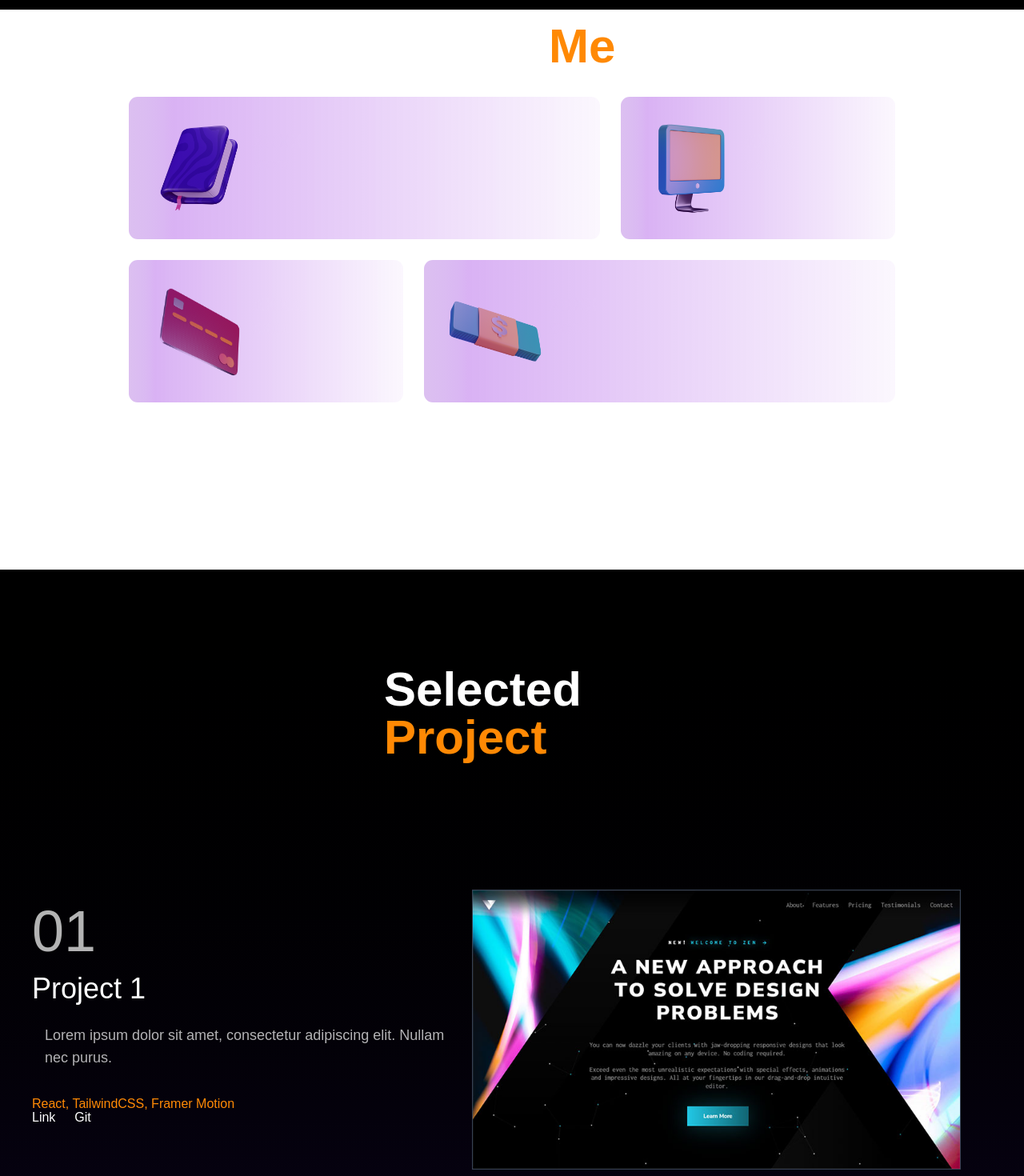
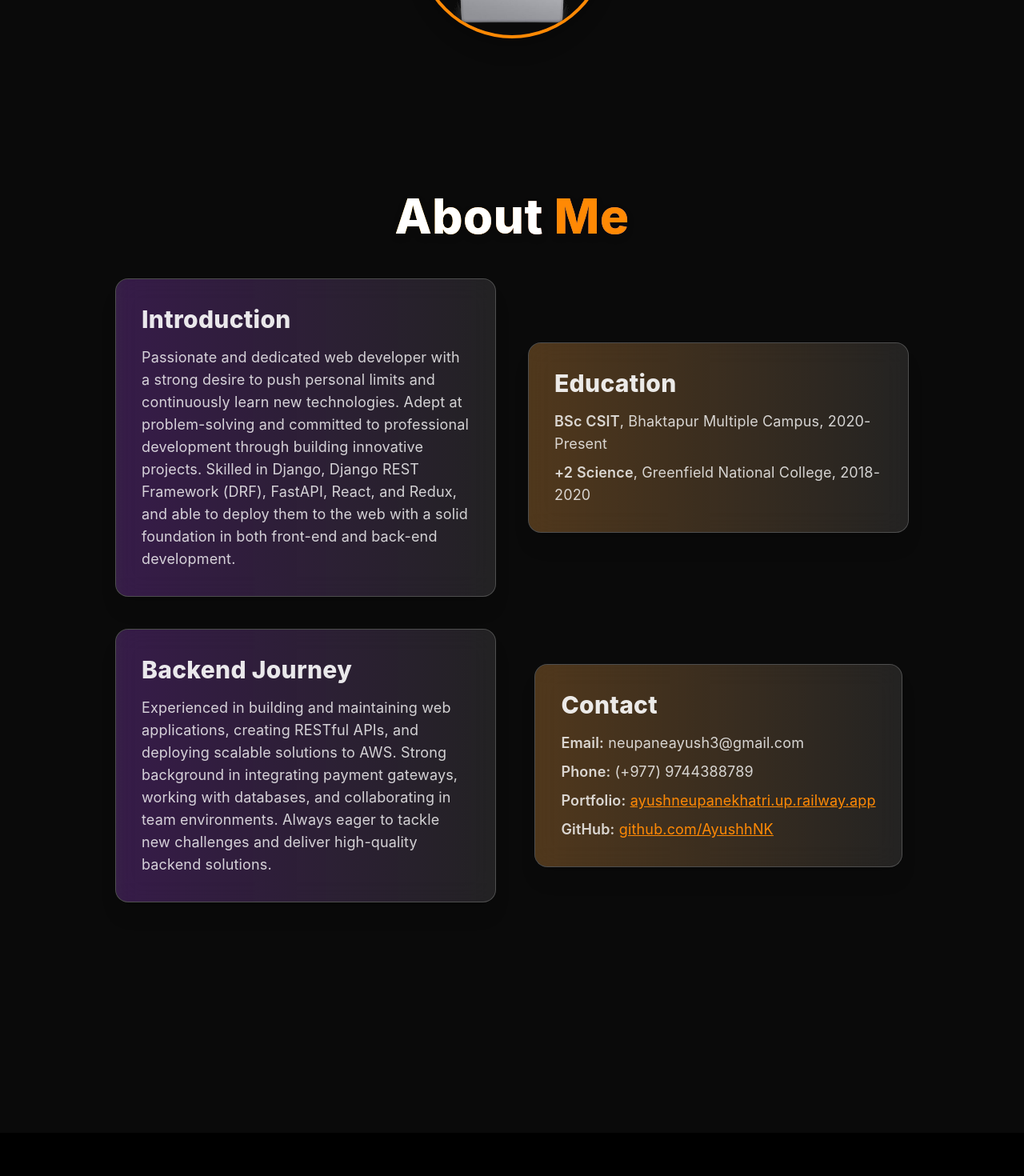
Before and after one commit to AyushhNK/AyushNeupane, a Next.js app: page / in a window 1280 px wide. Shown: the part 1040-2510 px from the top of the page at 80% size. Built offline with nearby package versions, Linux system fonts and the light colour scheme.

Commit message:
feat: update to the portfolio

```diff
--- a/src/app/globals.css
+++ b/src/app/globals.css
@@ -1,8 +1,8 @@
 @import "tailwindcss";
 
 :root {
-  --background: #ffffff;
-  --foreground: #171717;
+  --background: #0a0a0a;
+  --foreground: #ededed;
 }
 
 @theme inline {
@@ -22,7 +22,9 @@
 body {
   background: var(--background);
   color: var(--foreground);
-  font-family: Arial, Helvetica, sans-serif;
+  font-family: 'Inter', Arial, Helvetica, sans-serif;
+  letter-spacing: 0.01em;
+  transition: background 0.4s cubic-bezier(0.4,0,0.2,1), color 0.4s cubic-bezier(0.4,0,0.2,1);
 }
 
 @keyframes gradient-xy{
@@ -38,3 +40,22 @@ body {
   animation: gradient-xy 5s ease infinite;
   background-size:200% 200%;
 }
+
+::-webkit-scrollbar {
+  width: 8px;
+  background: #181818;
+}
+::-webkit-scrollbar-thumb {
+  background: #381a5f;
+  border-radius: 8px;
+}
+
+h1, h2, h3, h4, h5, h6 {
+  font-family: 'Inter', Arial, Helvetica, sans-serif;
+  font-weight: 800;
+  letter-spacing: 0.01em;
+}
+
+a {
+  transition: color 0.2s;
+}
--- a/src/components/About.tsx
+++ b/src/components/About.tsx
@@ -8,53 +8,51 @@ import finance from '../assets/finance.png';
 
 const About = () => {
     return (
-        <div className="max-w[1200px] mx-40" id="about">
-            <h1 className='text-white text-6xl max-w-[320px] mx-auto font-semibold p-4 mb-4'>About <span className='text-orange-400'>Me</span></h1>
-            <div className='grid grid-cols-8 gap-6 place-items-center'>
-                <div className='w-full col-span-5 relative bg-white/10 backdrop-blur-lg border border-white/20 rounded-xl overflow-hidden'>
-                    <div className='absolute inset-0 bg-gradient-to-r from-orange-400 via-purple-700 opacity-30 animate-gradient-xy'></div>
-                    <div className='flex flex-row p-6'>
-                        <Image src={book} alt="book" className='w-auto h-[130px]'/>
-                        <div className='flex flex-col mt-4'>
-                            <h2 className='text-2xl font-bold text-white/80'>XXXX</h2>
-                            <p className='text-lg text-white/70'>XXXX</p>
-                        </div>
+        <div className="max-w-5xl mx-auto px-4 py-20" id="about">
+            <h1 className='text-white text-6xl max-w-[420px] mx-auto font-extrabold p-4 mb-8 text-center bg-gradient-to-r from-yellow-400 via-orange-400 to-purple-500 bg-clip-text text-transparent drop-shadow-lg'>About <span className='text-orange-400'>Me</span></h1>
+            <div className='grid grid-cols-1 md:grid-cols-2 gap-10 place-items-center'>
+                <div className='relative bg-white/10 backdrop-blur-lg border border-white/20 rounded-2xl overflow-hidden shadow-xl p-8'>
+                    <div className='absolute inset-0 bg-gradient-to-r from-orange-400 via-purple-700 opacity-20 animate-gradient-xy'></div>
+                    <div className='relative z-10'>
+                        <h2 className='text-3xl font-bold text-white/90 mb-4'>Introduction</h2>
+                        <p className='text-lg text-white/80'>
+                            Passionate and dedicated web developer with a strong desire to push personal limits and continuously learn new technologies. Adept at problem-solving and committed to professional development through building innovative projects. Skilled in Django, Django REST Framework (DRF), FastAPI, React, and Redux, and able to deploy them to the web with a solid foundation in both front-end and back-end development.
+                        </p>
                     </div>
                 </div>
-
-                <div className='w-full col-span-3 relative bg-white/10 backdrop-blur-lg border border-white/20 rounded-xl overflow-hidden'>
-                    <div className='absolute inset-0 bg-gradient-to-r from-orange-400 via-purple-700 opacity-30 animate-gradient-xy'></div>
-                    <div className='flex flex-row p-6'>
-                        <Image src={pc} alt="book" className='w-auto h-[130px]'/>
-                        <div className='flex flex-col mt-4'>
-                            <h2 className='text-2xl font-bold text-white/80'>XXXX</h2>
-                            <p className='text-lg text-white/70'>XXXX</p>
-                        </div>
+                <div className='relative bg-white/10 backdrop-blur-lg border border-white/20 rounded-2xl overflow-hidden shadow-xl p-8'>
+                    <div className='absolute inset-0 bg-gradient-to-r from-yellow-400 via-orange-400 opacity-20 animate-gradient-xy'></div>
+                    <div className='relative z-10'>
+                        <h2 className='text-3xl font-bold text-white/90 mb-4'>Education</h2>
+                        <ul className='text-lg text-white/80 space-y-2'>
+                            <li><span className='font-semibold'>BSc CSIT</span>, Bhaktapur Multiple Campus, 2020-Present</li>
+                            <li><span className='font-semibold'>+2 Science</span>, Greenfield National College, 2018-2020</li>
+                        </ul>
                     </div>
                 </div>
-
-                <div className='w-full col-span-3 relative bg-white/10 backdrop-blur-lg border border-white/20 rounded-xl overflow-hidden'>
-                    <div className='absolute inset-0 bg-gradient-to-r from-orange-400 via-purple-700 opacity-30 animate-gradient-xy'></div>
-                    <div className='flex flex-row p-6'>
-                        <Image src={card} alt="book" className='w-auto h-[130px]'/>
-                        <div className='flex flex-col mt-4'>
-                            <h2 className='text-2xl font-bold text-white/80'>XXXX</h2>
-                            <p className='text-lg text-white/70'>XXXX</p>
-                        </div>
+            </div>
+            <div className='grid grid-cols-1 md:grid-cols-2 gap-10 place-items-center mt-10'>
+                <div className='relative bg-white/10 backdrop-blur-lg border border-white/20 rounded-2xl overflow-hidden shadow-xl p-8'>
+                    <div className='absolute inset-0 bg-gradient-to-r from-orange-400 via-purple-700 opacity-20 animate-gradient-xy'></div>
+                    <div className='relative z-10'>
+                        <h2 className='text-3xl font-bold text-white/90 mb-4'>Backend Journey</h2>
+                        <p className='text-lg text-white/80'>
+                            Experienced in building and maintaining web applications, creating RESTful APIs, and deploying scalable solutions to AWS. Strong background in integrating payment gateways, working with databases, and collaborating in team environments. Always eager to tackle new challenges and deliver high-quality backend solutions.
+                        </p>
                     </div>
                 </div>
-
-                <div className='w-full col-span-5 relative bg-white/10 backdrop-blur-lg border border-white/20 rounded-xl overflow-hidden'>
-                    <div className='absolute inset-0 bg-gradient-to-r from-orange-400 via-purple-700 opacity-30 animate-gradient-xy'></div>
-                    <div className='flex flex-row p-6'>
-                        <Image src={finance} alt="book" className='w-auto h-[130px]'/>
-                        <div className='flex flex-col mt-4'>
-                            <h2 className='text-2xl font-bold text-white/80'>XXXX</h2>
-                            <p className='text-lg text-white/70'>XXXX</p>
-                        </div>
+                <div className='relative bg-white/10 backdrop-blur-lg border border-white/20 rounded-2xl overflow-hidden shadow-xl p-8'>
+                    <div className='absolute inset-0 bg-gradient-to-r from-yellow-400 via-orange-400 opacity-20 animate-gradient-xy'></div>
+                    <div className='relative z-10'>
+                        <h2 className='text-3xl font-bold text-white/90 mb-4'>Contact</h2>
+                        <ul className='text-lg text-white/80 space-y-2'>
+                            <li><span className='font-semibold'>Email:</span> neupaneayush3@gmail.com</li>
+                            <li><span className='font-semibold'>Phone:</span> (+977) 9744388789</li>
+                            <li><span className='font-semibold'>Portfolio:</span> <a href="https://ayushneupanekhatri.up.railway.app/" className="text-orange-400 underline" target="_blank" rel="noopener noreferrer">ayushneupanekhatri.up.railway.app</a></li>
+                            <li><span className='font-semibold'>GitHub:</span> <a href="https://github.com/AyushhNK" className="text-orange-400 underline" target="_blank" rel="noopener noreferrer">github.com/AyushhNK</a></li>
+                        </ul>
                     </div>
                 </div>
-
             </div>
         </div>
     );
--- a/src/components/Contact.tsx
+++ b/src/components/Contact.tsx
@@ -5,22 +5,28 @@ import mail from '../assets/mail.png';
 
 const Contact=()=>{
     return (
-        <div className='max-w[1000px] mx-auto flex flex-col justify-center lg:flex-row text-white/70 p-8 rounded-lg space-y-8 lg:space-y-0 lg:space-x-8' id='contact'>
+        <div className='max-w-[1000px] mx-auto flex flex-col justify-center lg:flex-row text-white/70 p-8 rounded-lg space-y-8 lg:space-y-0 lg:space-x-8' id='contact'>
             <div className='flex justify-center items-center'>
                 <ul className='space-y-4'>
                     <li className='flex items-center'>
                         <Image src={phone} alt="phone" className='h-[110px] w-auto mr-6'/>
-                        <p className='text-xl'>+989999393939</p>
+                        <p className='text-xl'>(+977) 9744388789</p>
                     </li>
                     <li className='flex items-center'>
                         <Image src={mail} alt="mail" className='h-[110px] w-auto mr-6'/>
-                        <p className='text-xl'>johndoe@gmail.com</p>
+                        <p className='text-xl'>neupaneayush3@gmail.com</p>
+                    </li>
+                    <li className='flex items-center'>
+                        <a href="https://ayushneupanekhatri.up.railway.app/" target="_blank" rel="noopener noreferrer" className="text-orange-400 underline text-xl ml-2">Portfolio Site</a>
+                    </li>
+                    <li className='flex items-center'>
+                        <a href="https://github.com/AyushhNK" target="_blank" rel="noopener noreferrer" className="text-orange-400 underline text-xl ml-2">GitHub Profile</a>
                     </li>
                 </ul>
             </div>
-            <div className='bg-white/10 p-6 rounded-xl max-w-[550px]'>
-                <h2 className='text-5xl font-bold text-orange-400 mb-4'>Lets Connect</h2>
-                <p className='text-white/70 mb-6'>Send me a message and lets schedule a call</p>
+            <div className='bg-white/10 p-6 rounded-xl max-w-[550px] shadow-lg'>
+                <h2 className='text-5xl font-bold text-orange-400 mb-4'>Let's Connect</h2>
+                <p className='text-white/70 mb-6'>Send me a message and let's schedule a call</p>
                 <form className='space-y-4'>
                     <div className='grid md:grid-cols-2 gap-4'>
                         <input className='bg-black/70 rounded-xl p-3 focus:outline-none focus:ring-2 focus:ring-orange-400' placeholder="First Name"/>
@@ -28,8 +34,8 @@ const Contact=()=>{
                         <input className='bg-black/70 rounded-xl p-3 focus:outline-none focus:ring-2 focus:ring-orange-400' placeholder="Email"/>
                         <input className='bg-black/70 rounded-xl p-3 focus:outline-none focus:ring-2 focus:ring-orange-400' placeholder="Phone"/>
                     </div>
-                    <textarea className='w-full bg-black/70 rounded-xl p-3 foucus:outline-none focus:ring-2 focus:ring-orange-400' placeholder='Your Message'/>
-                    <button className='bg-orange-700 hover:bg-orange-500 text-white px-6 py-2 w-full font-semibold text-xl rounded-xl'>Send Message</button>
+                    <textarea className='w-full bg-black/70 rounded-xl p-3 focus:outline-none focus:ring-2 focus:ring-orange-400' placeholder='Your Message'/>
+                    <button className='bg-orange-700 hover:bg-orange-500 text-white px-6 py-2 w-full font-semibold text-xl rounded-xl transition-all duration-300 shadow-md'>Send Message</button>
                 </form>
             </div>
         </div>
--- a/src/components/Footer.tsx
+++ b/src/components/Footer.tsx
@@ -3,18 +3,14 @@ import {FaLinkedin, FaTwitter, FaGithub} from 'react-icons/fa';
 
 const Footer = () => {
     return (
-        <div className='mt-12 text-white/70 py-8 max-w-[1000px] mx-auto border-t border-gray-700 pt-4 flex justify-between items-center'>
-            <h1 className='text-2xl font-bold'>John Doe</h1>
-            <div className='flex space-x-6 mt-4'>
-                <a href="#" className='hover:text-gray-300'>
-                    <FaLinkedin size={24}/>
-                </a>
-                <a href="#" className='hover:text-gray-300'>
-                    <FaTwitter size={24}/>
-                </a>
-                <a href="#" className='hover:text-gray-300'>
+        <div className='mt-12 text-white/70 py-8 max-w-[1000px] mx-auto border-t border-gray-700 pt-4 flex flex-col md:flex-row justify-between items-center'>
+            <h1 className='text-2xl font-bold mb-4 md:mb-0'>Ayush Neupane Khatri</h1>
+            <div className='flex space-x-6'>
+                <a href="https://ayushneupanekhatri.up.railway.app/" target="_blank" rel="noopener noreferrer" className='hover:text-orange-400 text-lg font-semibold'>Portfolio</a>
+                <a href="https://github.com/AyushhNK" target="_blank" rel="noopener noreferrer" className='hover:text-gray-300'>
                     <FaGithub size={24}/>
                 </a>
+                {/* Add LinkedIn if available */}
             </div>
         </div>
     )
--- a/src/components/Hero.tsx
+++ b/src/components/Hero.tsx
@@ -7,16 +7,16 @@ import profilepic from "../assets/profilepic.png";
 
 const Hero = () => {
     return (
-        <div className="py-24 relative overflow-clip bg-[linear-gradient(to_bottom,#000,#2B1942_35%,#8F5C55_60%,#DBAF6E_80%)]">
-            <div className="absolute rounded-[50%] w-[3000px] h-[1300px] top-[550px] left-[50%] -translate-x-1/2 bg-[radial-gradient(closest-side,#000_80%,#2B1942)]"></div>
+        <div className="py-24 relative overflow-clip bg-[linear-gradient(to_bottom,#0a0a0a,#2B1942_35%,#8F5C55_60%,#DBAF6E_80%)]">
+            <div className="absolute rounded-[50%] w-[3000px] h-[1300px] top-[550px] left-[50%] -translate-x-1/2 bg-[radial-gradient(closest-side,#0a0a0a_80%,#2B1942)]"></div>
             <div className="relative">
-                <div className="text-8xl font-bold text-center">
-                    <h1 className="text-[#98B4CE]">HI&rsquo; I am</h1>
-                    <h1 className="text-[#E4BA57]">Ayush Neupane</h1>
+                <div className="text-7xl md:text-8xl font-extrabold text-center drop-shadow-lg">
+                    <h1 className="text-[#98B4CE]">Hi, I am</h1>
+                    <h1 className="text-[#E4BA57]">Ayush Neupane Khatri</h1>
                 </div>
-
+                <p className="text-center text-2xl md:text-3xl font-semibold mt-6 text-orange-400 tracking-wide">Backend Developer | Django & FastAPI Specialist</p>
                 <motion.div
-                className="absolute right-[280px] top-[170px]"
+                className="absolute right-[280px] top-[170px] hidden md:block"
                 drag>
                 <Image
                 src={cursor}
@@ -26,11 +26,9 @@ const Hero = () => {
                 className=""
                 draggable="false"
                  />
-
-
                 </motion.div>
                 <motion.div
-                className="absolute left-[220px] top-[170px]"
+                className="absolute left-[220px] top-[170px] hidden md:block"
                 drag>
                 <Image
                 src={lightning}
@@ -40,17 +38,18 @@ const Hero = () => {
                 className=""
                 draggable="false"
                  />
-
-
                 </motion.div>
-
-            <p className="text-center text-xl max-w-[500px] mx-auto mt-8 text-white/80">
-                I am a Backend devloper focused on creating api&#39;s and microservices for an interactive user experience.
+            <p className="text-center text-lg md:text-xl max-w-[700px] mx-auto mt-8 text-white/80 bg-black/30 p-6 rounded-xl shadow-lg backdrop-blur-sm">
+                Passionate and dedicated web developer with a strong desire to push personal limits and continuously learn new technologies. Adept at problem-solving and committed to professional development through building innovative projects. Skilled in Django, Django REST Framework (DRF), FastAPI, React, and Redux, and able to deploy them to the web with a solid foundation in both front-end and back-end development.
             </p>
+            <div className="flex justify-center mt-8">
+                <a href="mailto:neupaneayush3@gmail.com" className="bg-orange-500 hover:bg-orange-600 text-white px-8 py-3 rounded-full text-lg font-bold shadow-lg transition-all duration-300 mr-4">Contact Me</a>
+                <a href="https://github.com/AyushhNK" target="_blank" rel="noopener noreferrer" className="bg-[#171717] hover:bg-[#222] text-white px-8 py-3 rounded-full text-lg font-bold shadow-lg transition-all duration-300">GitHub</a>
+            </div>
             <Image
             src={profilepic}
             alt="profilepic"
-            className="h-120 w-120 mx-auto"/>
+            className="h-40 w-40 md:h-60 md:w-60 mx-auto mt-10 rounded-full border-4 border-orange-400 shadow-xl object-cover"/>
             </div>
         </div>
     )
--- a/src/components/Portfolio.tsx
+++ b/src/components/Portfolio.tsx
@@ -6,43 +6,59 @@ import project1 from '../assets/proj2.jpg';
 
 const projects=[
     {
-        title:"Project 1",
-        desc:"Lorem ipsum dolor sit amet, consectetur adipiscing elit. Nullam nec purus.",
-        devstack:"React, TailwindCSS, Framer Motion",
-        link:"#",
-        git:"#",
+        title:"Service Provider Platform",
+        desc:"A robust and user-friendly platform for connecting service providers with customers, enabling service listings, bookings, and payments.",
+        devstack:"Django, Django REST Framework, React, Tailwind CSS",
+        link:"#", // Add live link if available
+        git:"https://github.com/AyushhNK/service-provider-platform",
         src:project1
     },
     {
-        title:"Project 2",
-        desc:"Lorem ipsum dolor sit amet, consectetur adipiscing elit. Nullam nec purus.",
-        devstack:"React, TailwindCSS, Framer Motion",
-        link:"#",
-        git:"#",
+        title:"Korean Color Analysis App",
+        desc:"Interactive web app for personalized fashion recommendations based on Korean color theory, analyzing users' features to suggest matching outfits from Amazon.",
+        devstack:"Django, Django REST Framework, React, Tailwind CSS",
+        link:"#", // Add live link if available
+        git:"https://github.com/AyushhNK/korean-color-analysis",
         src:project1
     },
     {
-        title:"Project 3",
-        desc:"Lorem ipsum dolor sit amet, consectetur adipiscing elit. Nullam nec purus.",
-        devstack:"React, TailwindCSS, Framer Motion",
-        link:"#",
-        git:"#",
+        title:"Doctor Appointment System",
+        desc:"Web application for patients to book appointments with doctors, view available time slots, and receive reminders. Simplifies scheduling for both patients and healthcare providers.",
+        devstack:"Django, React, MySQL",
+        link:"#", // Add live link if available
+        git:"https://github.com/AyushhNK/doctor-appointment-system",
         src:project
     },
     {
-        title:"Project 4",
-        desc:"Lorem ipsum dolor sit amet, consectetur adipiscing elit. Nullam nec purus.",
-        devstack:"React, TailwindCSS, Framer Motion",
-        link:"#",
-        git:"#",
+        title:"Ecommerce Site",
+        desc:"Online platform for users to browse and purchase products, manage their shopping cart, and track orders. Features product search, user reviews, and secure payment processing.",
+        devstack:"Django, Jinja, SQLite",
+        link:"#", // Add live link if available
+        git:"https://github.com/AyushhNK/ecommerce-site",
         src:project1
-    }
+    },
+    {
+        title:"Gym Management Site",
+        desc:"Modern and responsive UI for gym members to view schedules, book classes, manage memberships, and track progress.",
+        devstack:"Django, Django REST Framework, React, Tailwind CSS",
+        link:"#", // Add live link if available
+        git:"https://github.com/AyushhNK/gym-management-site",
+        src:project1
+    },
+    {
+        title:"Social Media App",
+        desc:"Platform enabling users to create profiles, share posts, connect with friends, real-time notifications, news feed, and direct messaging.",
+        devstack:"Django, Django REST Framework, WebSocket, Jinja",
+        link:"#", // Add live link if available
+        git:"https://github.com/AyushhNK/social-media-app",
+        src:project1
+    },
 ]
 
 const Portfolio = () => {
     return (
         <div className='text-white bg-gradient-to-b from-black to-[#381a5f] py-18 mt-52' id="portfolio">
-            <h1 className='text-white text-6xl max-w-[320px] mx-auto font-semibold my-12'>Selected <span className='text-orange-400'>Project</span></h1>
+            <h1 className='text-white text-6xl max-w-[420px] mx-auto font-extrabold my-12 text-center bg-gradient-to-r from-yellow-400 via-orange-400 to-purple-500 bg-clip-text text-transparent drop-shadow-lg'>Selected <span className='text-orange-400'>Projects</span></h1>
             <div className='max-w-[1200px] mx-auto mt-40 space-y-24'>
                 {projects.map((project,index)=>(
                     <motion.div
```
Also changed, not shown: src/components/Skills.tsx (+14 -13 lines).
